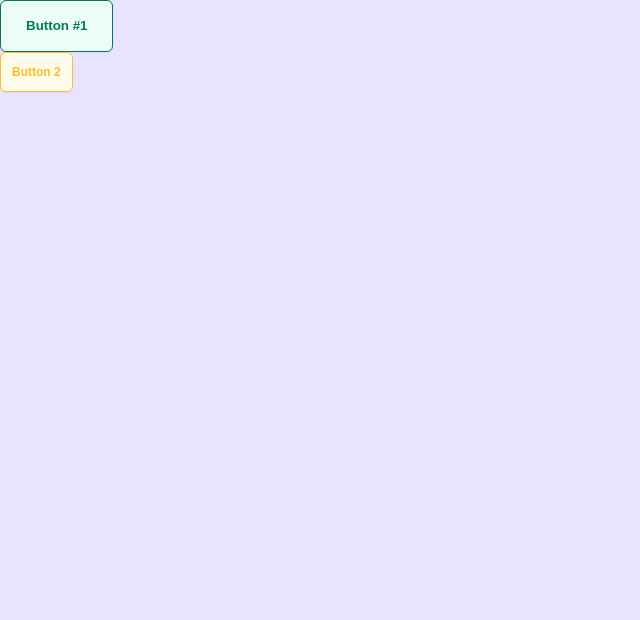
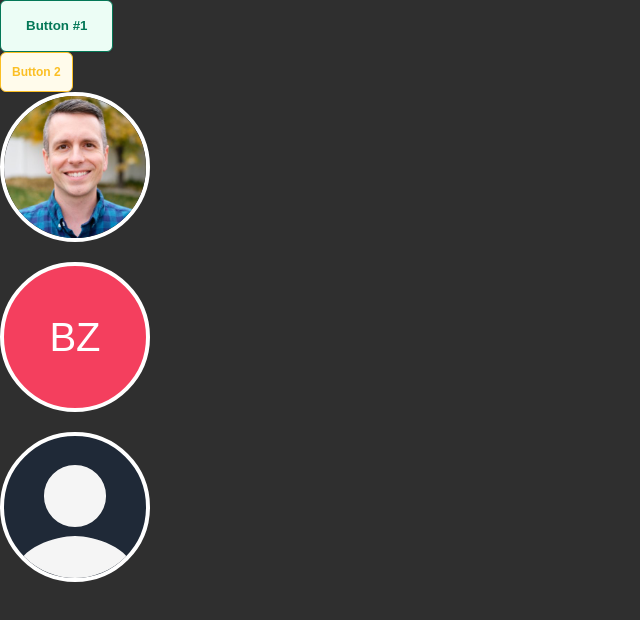
Before and after one commit to Nicolas7Chaves/advanced-react, a React (Create React App) app: page / in a window 1280 px wide. Shown: the top 620 px of the page, without its empty margins (0-640 px from the left). Built offline with nearby package versions, Linux system fonts and the light colour scheme.

Commit message:
add example of reusability for avatar scenarios with src, chidlren or anon

```diff
--- a/package.json
+++ b/package.json
@@ -9,7 +9,10 @@
     "classnames": "^2.5.1",
     "react": "^18.3.1",
     "react-dom": "^18.3.1",
+    "react-icons": "^5.2.0",
     "react-scripts": "5.0.1",
+    "sass": "^1.77.0",
+    "scss": "^0.2.4",
     "web-vitals": "^2.1.4"
   },
   "scripts": {
--- a/src/App.js
+++ b/src/App.js
@@ -1,10 +1,17 @@
 import ButtonApp from './Reusability/ButtonApp';
 import './App.css';
+import Avatar from './Reusability/Avatar';
+import bob from './Reusability/images/bob.jpg';
 
 function App() {
   return (
     <>
       <ButtonApp />
+      <Avatar src={bob} alt="Bob" />
+      <br />
+      <Avatar>BZ</Avatar>
+      <br />
+      <Avatar />
     </>
   );
 }
--- /dev/null
+++ b/src/Reusability/Avatar.js
@@ -0,0 +1,26 @@
+import { IoPersonSharp } from "react-icons/io5"
+import "./styles.scss"
+export default function Avatar({ src, alt, children }) {
+
+    if (src) {
+        return (
+            <div className="avatar">
+                <img src={src} alt={alt} />
+            </div>
+        )
+    }
+    else if (children) {
+        return (
+            <div className="avatar avatar-letters">
+                {children}
+            </div>
+        )
+    }
+    else {
+        return (
+            <div className="avatar avatar-icon">
+                <IoPersonSharp />
+            </div>
+        )
+    }
+}
--- /dev/null
+++ b/src/Reusability/styles.scss
@@ -0,0 +1,75 @@
+* {
+    box-sizing: border-box;
+}
+
+:root {
+    --navy: #1F2937;
+    --pink: #DA6AEC;
+    --red: #F43F5E;
+    --blue: #2F74DC;
+    --green: #22CD90;
+}
+
+body {
+    background-color: #2F2F2F;
+}
+
+.avatar {
+    height: 150px;
+    width: 150px;
+    border-radius: 50%;
+    overflow: hidden;
+    display: flex;
+    align-items: center;
+    justify-content: center;
+    border: .3rem solid white;
+}
+
+.avatar > img {
+    width: 100%;
+}
+
+.avatar-letters {
+    background-color: #F43F5E;
+    color: white;
+    display: flex;
+    align-items: center;
+    justify-content: center;
+    font-size: 2.5rem;
+    font-family: 'Karla', sans-serif;
+}
+
+.avatar-icon {
+    background-color: #1F2937;
+}
+
+.avatar > svg {
+    height: 100%;
+    width: 100%;
+    transform: translateY(20px);
+    color: whitesmoke;
+}
+
+/*
+Classes below will help with rendering random
+background colors for the extra credit
+*/
+.navy {
+    background-color: #1F2937;
+}
+
+.pink {
+    background-color: #DA6AEC;
+}
+
+.red {
+    background-color: #F43F5E;
+}
+
+.blue {
+    background-color: #2F74DC;
+}
+
+.green {
+    background-color: #22CD90;
+}
```
Also changed, not shown: src/Reusability/images/bob.jpg (added), 1 other file (tests, documents, lock files or other folders).
